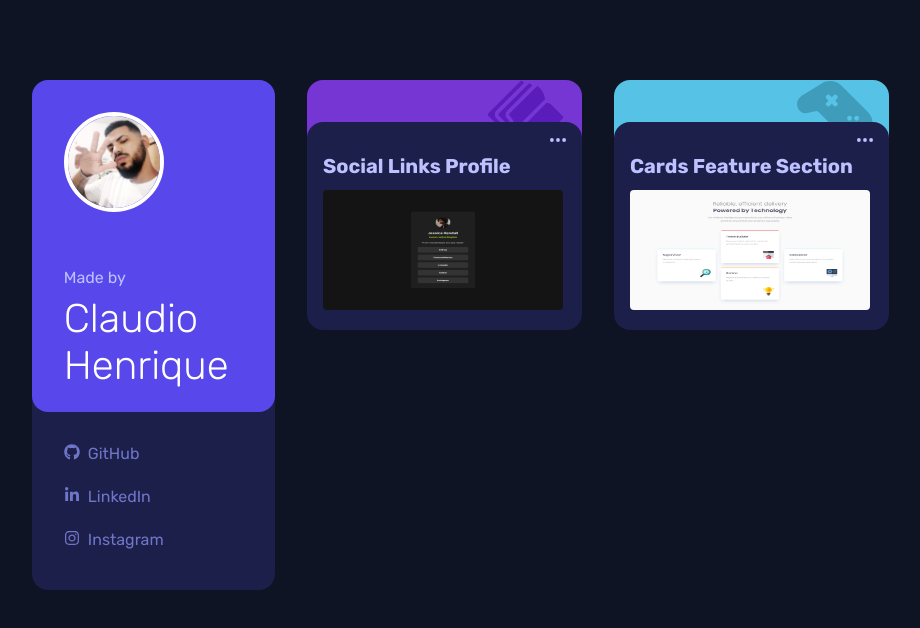
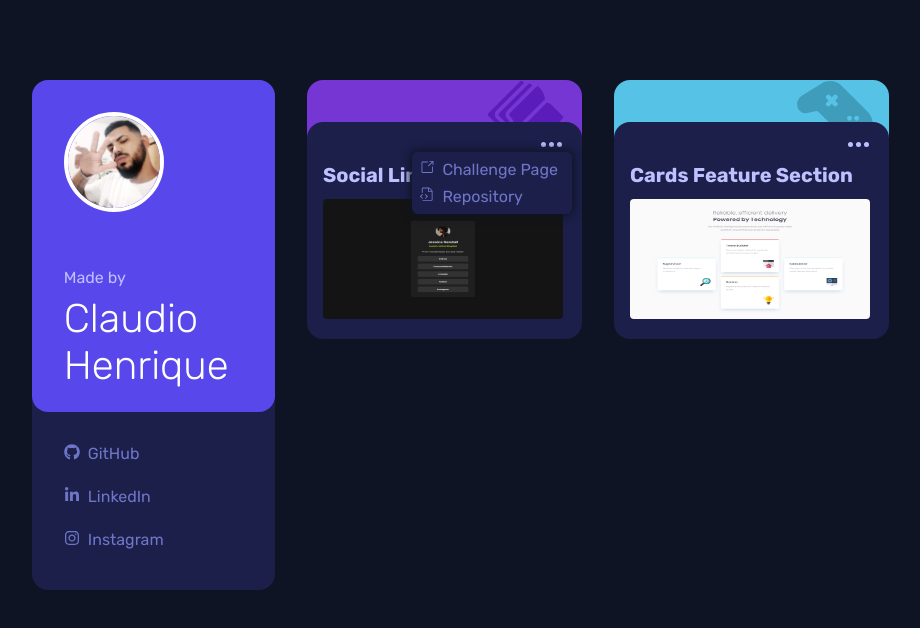
Before and after one commit to cHenrique0/react, a React (Vite) app: page / in a window 1280 px wide. Both pictures are taken after a click on the picture 603 px from the left and 140 px from the top of the page. Shown: the top 628 px of the page, without its empty margins (45-965 px from the left). Built offline with nearby package versions, Linux system fonts and the light colour scheme.

Commit message:
Adding options components

```diff
--- a/src/Main/components/challengeCard.jsx
+++ b/src/Main/components/challengeCard.jsx
@@ -1,22 +1,44 @@
+import { useState } from "react";
 import styles from "../styles/challengeCard.module.css";
 import IconSvg from "./iconSvg";
+import Options from "./options";
 
 export default function ChallengeCard({
   title,
   image,
-  link,
+  links,
   borderBackground,
 }) {
   const { css, iconColor, icon } = borderBackground;
+
+  const [optionsIsOpen, setOptionsIsOpen] = useState(false);
+
+  function toggleOptions() {
+    if (optionsIsOpen) {
+      setOptionsIsOpen(false);
+      return;
+    }
+    setOptionsIsOpen(true);
+  }
+
   return (
     <div className={styles.card} style={{ backgroundColor: `var(${css})` }}>
       <div className={styles.borderTop}>
         <IconSvg svg={icon.svg} path={icon.path} fillCollor={iconColor} />
       </div>
       <div className={styles.content}>
-        <img src="/Main/icon-ellipsis.svg" className={styles.icon} />
+        <img
+          src="/Main/icon-ellipsis.svg"
+          className={styles.icon}
+          onClick={toggleOptions}
+        />
+        <Options
+          links={links}
+          isVisible={optionsIsOpen}
+          onClose={toggleOptions}
+        />
         <h2>{title}</h2>
-        <a href={link} target="_blank">
+        <a href="ROTA PARA A PAGINA REACT" target="_blank">
           <img src={image} className={styles.image} />
         </a>
       </div>
--- a/src/Main/components/challengeList.jsx
+++ b/src/Main/components/challengeList.jsx
@@ -36,14 +36,32 @@ export default function ChallengeList() {
       <ChallengeCard
         level="Easy"
         title="Social Links Profile"
-        link="https://www.frontendmentor.io/challenges/social-links-profile-UG32l9m6dQ"
+        links={[
+          {
+            url: "https://www.frontendmentor.io/challenges/social-links-profile-UG32l9m6dQ",
+            title: "Challenge Page",
+          },
+          {
+            url: "https://github.com/cHenrique0/react/tree/practicing/src/SLP",
+            title: "Repository",
+          },
+        ]}
         image="/SLP/design.jpg"
         borderBackground={randomBackground()}
       />
       <ChallengeCard
         level="Easy"
         title="Cards Feature Section"
-        link="https://www.frontendmentor.io/challenges/four-card-feature-section-weK1eFYK"
+        links={[
+          {
+            url: "https://www.frontendmentor.io/challenges/four-card-feature-section-weK1eFYK",
+            title: "Challenge Page",
+          },
+          {
+            url: "https://github.com/cHenrique0/react/tree/practicing/src/FCFS",
+            title: "Repository",
+          },
+        ]}
         image="/FCFS/design.jpg"
         borderBackground={randomBackground()}
       />
--- /dev/null
+++ b/src/Main/components/options.jsx
@@ -0,0 +1,31 @@
+import { GoFileCode, GoLinkExternal } from "react-icons/go";
+import styles from "../styles/options.module.css";
+
+export default function Options({ links, isVisible, onClose }) {
+  let icon;
+
+  return (
+    isVisible && (
+      <>
+        <div className={styles.backdrop} onClick={onClose} />
+        <div className={styles.options}>
+          {links.map(
+            (link, index) => (
+              (icon = link.url.includes("github") ? (
+                <GoFileCode />
+              ) : (
+                <GoLinkExternal />
+              )),
+              (
+                <a href={link.url} key={index} target="_blank">
+                  <span>{icon}</span>
+                  {link.title}
+                </a>
+              )
+            )
+          )}
+        </div>
+      </>
+    )
+  );
+}
--- a/src/Main/styles/challengeCard.module.css
+++ b/src/Main/styles/challengeCard.module.css
@@ -29,13 +29,13 @@
   border-radius: 1rem;
 }
 
-.content:hover {
+/* .content:hover {
   background-color: var(--index-desaturated-blue);
 }
 
 .borderTop:hover~.content {
   background-color: var(--index-desaturated-blue);
-}
+} */
 
 .content h2 {
   font-size: 1.25rem;
@@ -54,7 +54,6 @@
 
 .icon {
   align-self: flex-end;
-  width: 1rem;
-  height: 0.25rem;
   cursor: pointer;
+  padding: 0.25rem;
 }
--- /dev/null
+++ b/src/Main/styles/options.module.css
@@ -0,0 +1,42 @@
+.backdrop {
+  position: fixed;
+  top: 0;
+  left: 0;
+  width: 100%;
+  height: 100vh;
+  z-index: 1;
+  cursor: pointer;
+}
+
+.options {
+  position: absolute;
+  min-width: 160px;
+  min-height: 60px;
+  border-radius: 6px;
+  box-shadow: 0 0 8px 2px var(--index-very-dark-blue);
+  background-color: var(--index-dark-blue);
+  left: 105px;
+  top: 30px;
+  display: flex;
+  flex-direction: column;
+  align-items: flex-start;
+  gap: 0.5rem;
+  padding: 0.5rem;
+  z-index: 1;
+}
+
+.options a {
+  display: flex;
+  align-items: center;
+  gap: 0.5rem;
+  text-decoration: none;
+  color: var(--index-desaturated-blue);
+}
+
+.options a:hover {
+  color: #FFF;
+}
+
+.options a span {
+  font-size: 0.9rem;
+}
```
